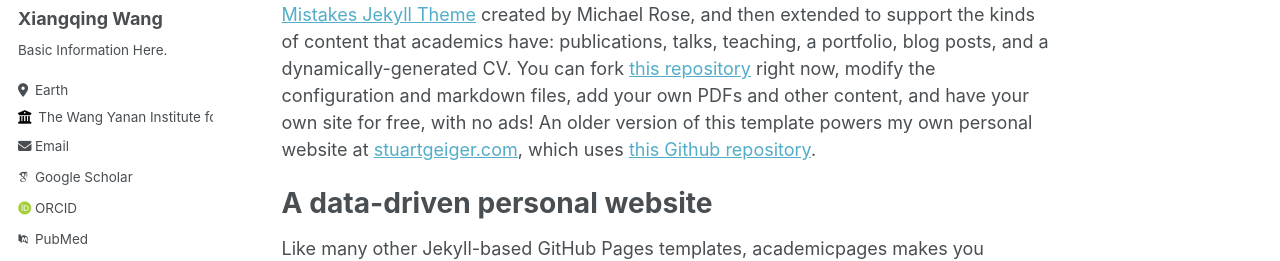
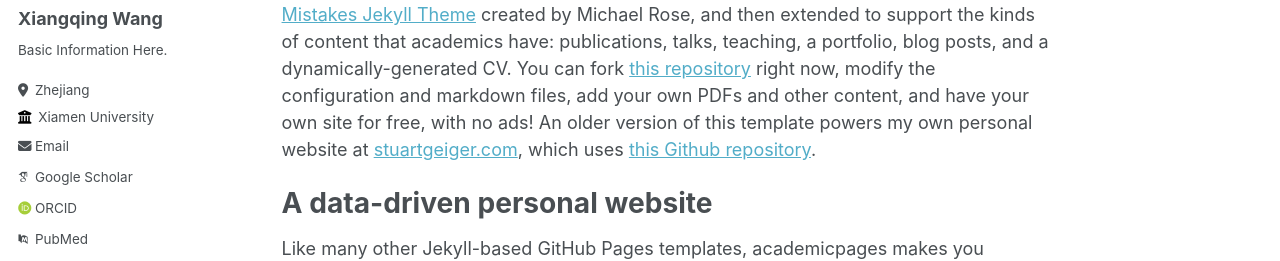
Before and after one commit to leahxqing/leahxqing.github.io, a Jekyll site: the page built from _pages/about.md, in a window 1280 px wide. Shown: the part 263-524 px from the top of the page. Built offline with Jekyll 4.4.1, drawn with Linux system fonts in a browser that asks for light colours; some web fonts are replaced.

Commit message:
Update _config.yml

```diff
--- a/_config.yml
+++ b/_config.yml
@@ -11,7 +11,7 @@
 title                    : "Xiangqing Wang"
 title_separator          : "-"
 name                     : &name "Xiangqing Wang"
-description              : &description "Hello!"
+description              : &description "Hello! I'm Xiangqing Wang, currently a 3rd year undergraduate from the Wang Yanan Institute for Studies in Economics, Xiamen University. My major is economics and my personal field of interest is urban economics. I am also attending the minor program of statistics from WISE. If you have any question or thoughts to me, feel free to contact me through email!"
 url                      : https://leahxqing.github.io # the base hostname & protocol for your site e.g. "https://mmistakes.github.io"
 baseurl                  : "" # the subpath of your site, e.g. "/blog"
 repository               : "leahxqing/leahxqing.github.io"
@@ -25,8 +25,8 @@
   name             : "Xiangqing Wang"
   pronouns         : # example: "she/her"
   bio              : "Basic Information Here."
-  location         : "Earth"
-  employer         : "The Wang Yanan Institute for Studies in Economics, Xiamen University"
+  location         : "Zhejiang"
+  employer         : "Xiamen University"
   uri              : # URL
   email            : "wangxq2003@outlook.com"
 
@@ -42,7 +42,7 @@
   bitbucket        : # Username - Update with your username on the site
   codepen          : # Username
   dribbble         : # Username
-  github           : "academicpages"
+  github           : "leahxqing"
   kaggle           : # Username
   stackoverflow    : # User number or user number and name (i.e., use "1" or "1/jeff-atwood")
 
```
